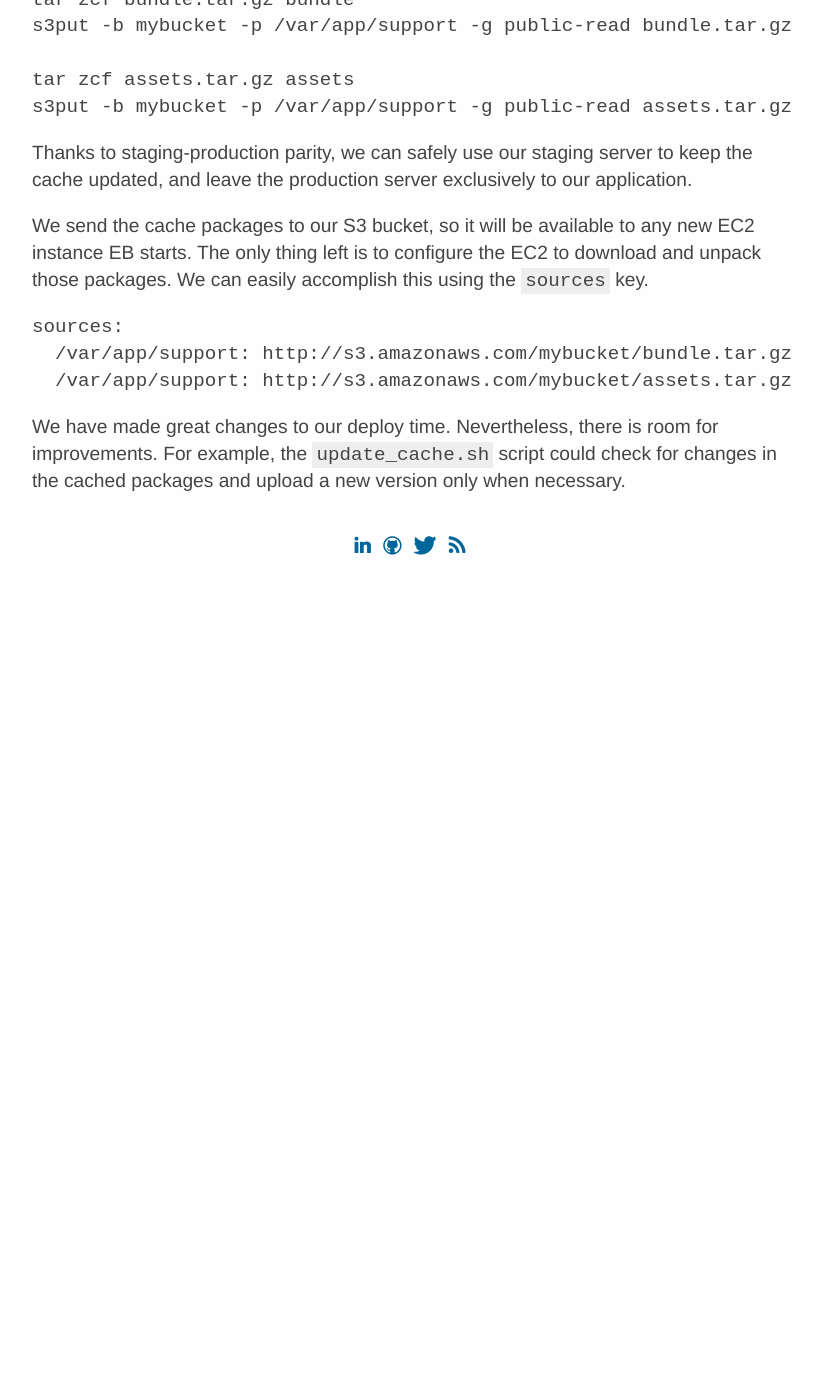
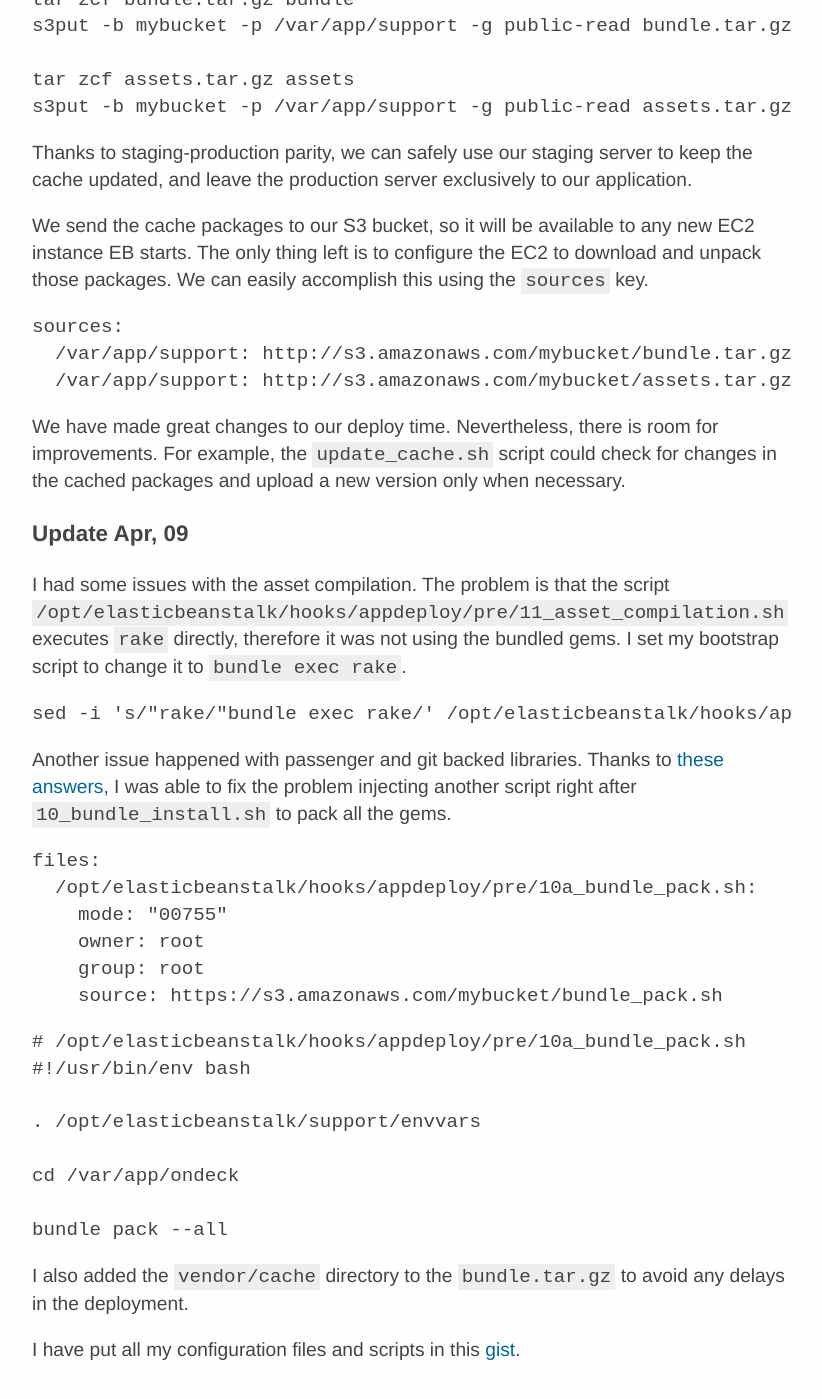
Before and after one commit to wicz/wicz.github.com, a Jekyll site: the page built from _posts/2013-04-08-faster-rails-3-deployments-to-aws-elastic-beanstalk.md, in a window 1280 px wide and 1400 px high, scrolled down 4243 px. Shown: the whole window, without its empty margins (228-1050 px from the left). Built offline with Jekyll 4.4.1, drawn with Linux system fonts in a browser that asks for light colours; some web fonts are replaced; comment, search, counter and statistics services are not loaded; before the commit the page ends 4831 px from its top, so only the background shows below that.

Commit message:
Update post: Faster Rails 3 deployments to AWS Elastic Beanstalk

```diff
--- a/_posts/2013-04-08-faster-rails-3-deployments-to-aws-elastic-beanstalk.md
+++ b/_posts/2013-04-08-faster-rails-3-deployments-to-aws-elastic-beanstalk.md
@@ -221,3 +221,49 @@ We have made great changes to our deploy time. Nevertheless, there is
 room for improvements. For example, the `update_cache.sh` script could
 check for changes in the cached packages and upload a new version only
 when necessary.
+
+### Update Apr, 09
+
+I had some issues with the asset compilation. The problem is that the
+script
+`/opt/elasticbeanstalk/hooks/appdeploy/pre/11_asset_compilation.sh`
+executes `rake` directly, therefore it was not using the bundled gems.
+I set my bootstrap script to change it to `bundle exec rake`.
+
+~~~
+sed -i 's/"rake/"bundle exec rake/' /opt/elasticbeanstalk/hooks/appdeploy/pre/11_asset_compilation.sh
+~~~
+{: .bash}
+
+Another issue happened with passenger and git backed libraries.
+Thanks to [these](http://stackoverflow.com/a/13657473)
+[answers](http://stackoverflow.com/a/13656775), I was able to fix the
+problem injecting another script right after `10_bundle_install.sh` to
+pack all the gems.
+
+~~~
+files:
+  /opt/elasticbeanstalk/hooks/appdeploy/pre/10a_bundle_pack.sh:
+    mode: "00755"
+    owner: root
+    group: root
+    source: https://s3.amazonaws.com/mybucket/bundle_pack.sh
+~~~
+{: .no-highlight}
+
+~~~
+# /opt/elasticbeanstalk/hooks/appdeploy/pre/10a_bundle_pack.sh
+#!/usr/bin/env bash
+
+. /opt/elasticbeanstalk/support/envvars
+
+cd /var/app/ondeck
+
+bundle pack --all
+~~~
+{: .bash}
+
+I also added the `vendor/cache` directory to the `bundle.tar.gz` to
+avoid any delays in the deployment.
+
+I have put all my configuration files and scripts in this [gist](https://gist.github.com/wicz/5345688).
```
